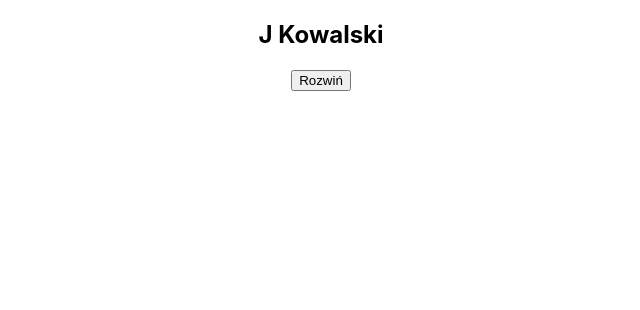
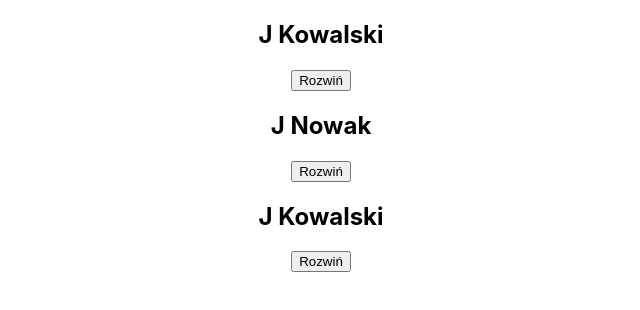
Before and after one commit to szu-szy/ZDReact24, a React (Create React App) app in the folder zd-react-app/: page / in a window 1280 px wide. Shown: the top 310 px of the page, without its empty margins (319-959 px from the left). Built offline with nearby package versions, Linux system fonts and the light colour scheme.

Commit message:
proj init

```diff
--- a/zd-react-app/src/App.tsx
+++ b/zd-react-app/src/App.tsx
@@ -1,57 +1,30 @@
 import "./App.scss";
-import { ClassComponent } from "./components/ClassComponent";
-import { FunctionComponent } from "./components/FunctionComponent";
 import { Profile } from "./components/Profile";
-
-// Zadanie nr 1
-// Stworzyć komponent main -> zawiera komponent Title (h1) oraz komponent artykuł (article)
-// Stworzyć komponent footer -> informacje o stronie, autor, nazwa kursu, data
-// komponenty powinny zawierac podstawowe style
+import { ProfileList } from "./components/ProfileList";
+import { profileList } from "./utils/mockUsers";
 
 const App = () => {
-  const titleText = "tytul naszej strony";
-  const list = ["home", "contact", "gallery", "cos"];
-  const profileList = [
-    {
-      _id: '123',
-      username: "J Kowalski",
-      tag: "Admin",
-      location: "Warsaw",
-      phone: "+481231231232",
-      avatar: "",
-      stats: [],
-      isCollapsed: false,
-    },
-    {
-      username: "J Kowalski",
-      tag: "Admin",
-      location: "Warsaw",
-      phone: "+481231231232",
-      avatar: "",
-      stats: [],
-      isCollapsed: false,
-    },
-    {
-      username: "J Kowalski",
-      tag: "Admin",
-      location: "Warsaw",
-      phone: "+481231231232",
-      avatar: "",
-      stats: [],
-      isCollapsed: false,
-    },
-  ]
+  let searchTerm = '';
+  const handleSearch = () => {
 
-  const prop = {
-    title: titleText,
-    list,
-  };
+  }
 
   return (
     <div className="App">
-      {/* <ClassComponent />
-      <FunctionComponent /> */}
-      <Profile />
+      {/* 1 opcja uzycia mapy */}
+      <ProfileList list={profileList}/>
+
+      {/* 2 opcja uzycia mapy */}
+      {/* {profileList.map(profile => (
+        <div>
+          <Profile {...profile} />
+        </div>
+      ))} */}
+
+      {/* 3 opcja uzycia mapy */}
+      {/* {profileList.map(profile => {
+        return <Profile {...profile}/>
+      })} */}
     </div>
   );
 };
--- a/zd-react-app/src/components/Profile/index.tsx
+++ b/zd-react-app/src/components/Profile/index.tsx
@@ -1,6 +1,6 @@
 import { Component } from "react";
 
-type ProfileType = {
+export type ProfileType = {
   _id?: string;
   username: string;
   tag: string;
@@ -8,20 +8,31 @@ type ProfileType = {
   phone: string;
   avatar?: string;
   stats: string[];
-  isCollapsed: boolean;
+  isCollapsed?: boolean; // jezeli nie podamy to === undefined
 };
 
 export class Profile extends Component<{}, ProfileType> {
-  constructor(props: any) {
+  constructor(props: ProfileType) {
     super(props);
+    // pobranie danych z propsów
+    const {
+      username,
+      tag,
+      location,
+      phone,
+      avatar,
+      stats,
+      isCollapsed
+    } = props
+
     this.state = {
-      username: "J Kowalski",
-      tag: "Admin",
-      location: "Warsaw",
-      phone: "+481231231232",
-      avatar: "",
-      stats: [],
-      isCollapsed: false,
+      username,
+      tag,
+      location,
+      phone,
+      avatar,
+      stats,
+      isCollapsed,
     };
   }
 
--- /dev/null
+++ b/zd-react-app/src/components/ProfileList/index.tsx
@@ -0,0 +1,10 @@
+import { Profile, ProfileType } from "../Profile"
+
+type ProfileListProps = {
+  list: ProfileType[];
+  // handleSubmit: () => void;
+}
+
+export const ProfileList = ({ list }: ProfileListProps) => (
+  list.map(profile => <Profile {...profile}/>)
+)
--- /dev/null
+++ b/zd-react-app/src/utils/mockUsers.ts
@@ -0,0 +1,30 @@
+export const profileList = [
+  {
+    _id: '123',
+    username: "J Kowalski",
+    tag: "Admin",
+    location: "Warsaw",
+    phone: "+481231231232",
+    avatar: "https://cdn.iconscout.com/icon/free/png-256/free-avatar-370-456322.png?f=webp",
+    stats: [],
+    isCollapsed: false,
+  },
+  {
+    username: "J Nowak",
+    tag: "Admin",
+    location: "Warsaw",
+    phone: "+481231231232",
+    avatar: "",
+    stats: ['1 message', '3 comments'],
+    isCollapsed: false,
+  },
+  {
+    username: "J Kowalski",
+    tag: "Admin",
+    location: "Warsaw",
+    phone: "+481231231232",
+    avatar: "",
+    stats: ['3 messages', '5 comments'],
+    isCollapsed: false,
+  },
+]
```
Also changed, not shown: 1 other file (tests, documents, lock files or other folders).
